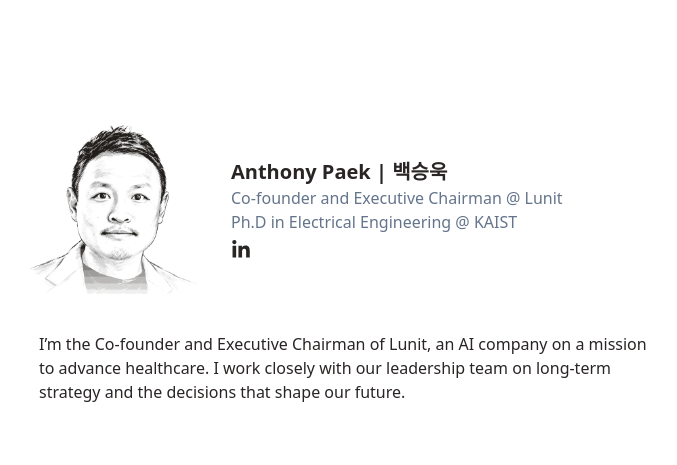
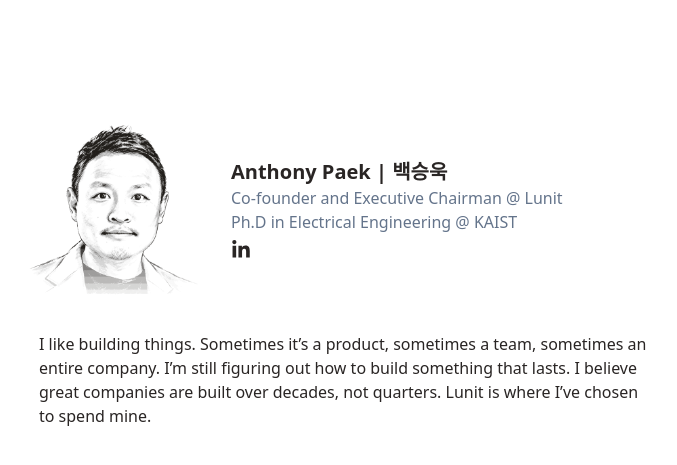
Before and after one commit to drumpet/drumpet.github.io, a Jekyll site: the page built from index.html, in a window 1280 px wide. Shown: the top 465 px of the page, without its empty margins (297-974 px from the left). Built offline with Jekyll 4.4.1, drawn with Linux system fonts in a browser that asks for light colours.

Commit message:
Publish: About

```diff
--- a/_includes/about.md
+++ b/_includes/about.md
@@ -1 +1 @@
-I'm the Co-founder and Executive Chairman of Lunit, an AI company on a mission to advance healthcare. I work closely with our leadership team on long-term strategy and the decisions that shape our future.
+I like building things. Sometimes it’s a product, sometimes a team, sometimes an entire company. I’m still figuring out how to build something that lasts. I believe great companies are built over decades, not quarters. Lunit is where I’ve chosen to spend mine.
```
